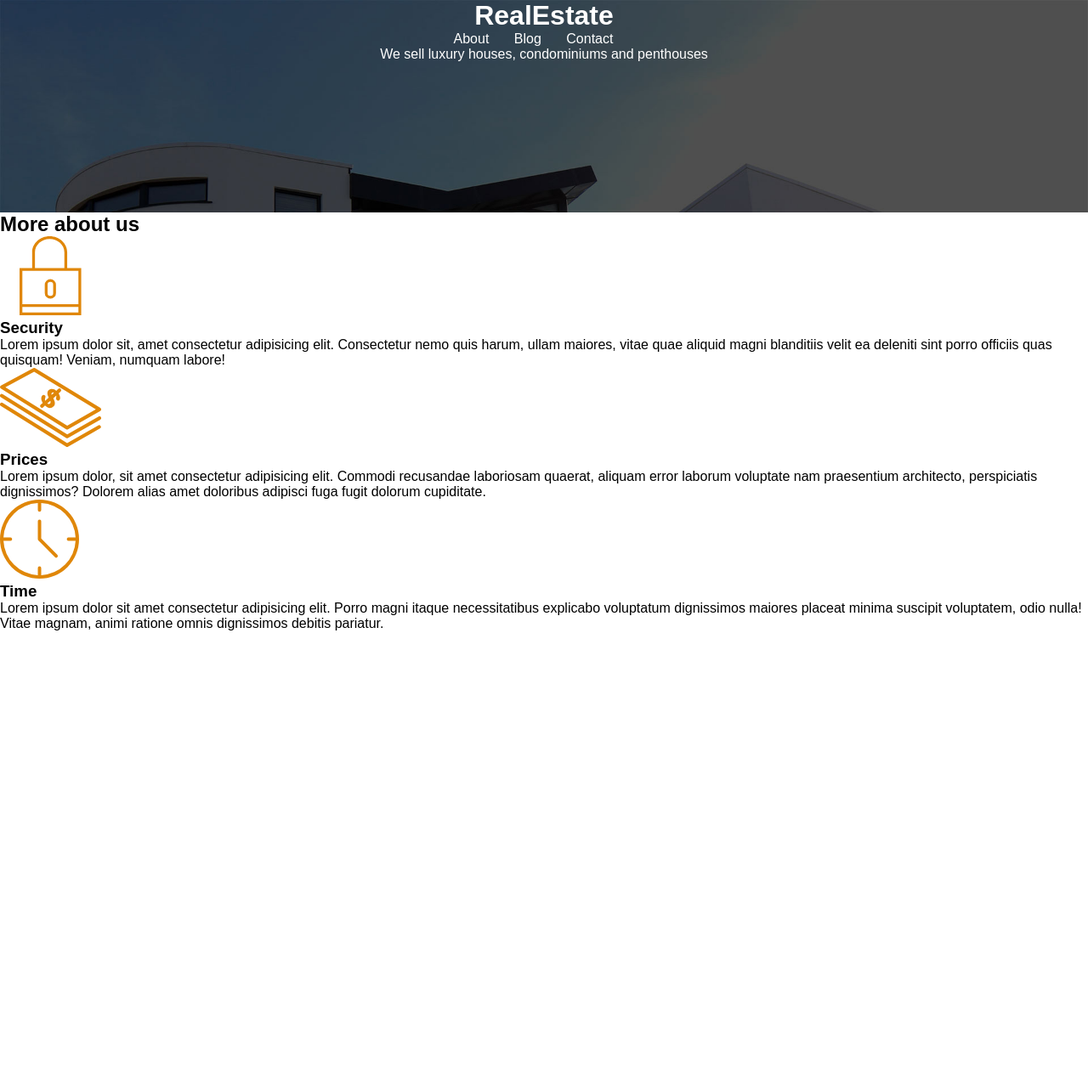
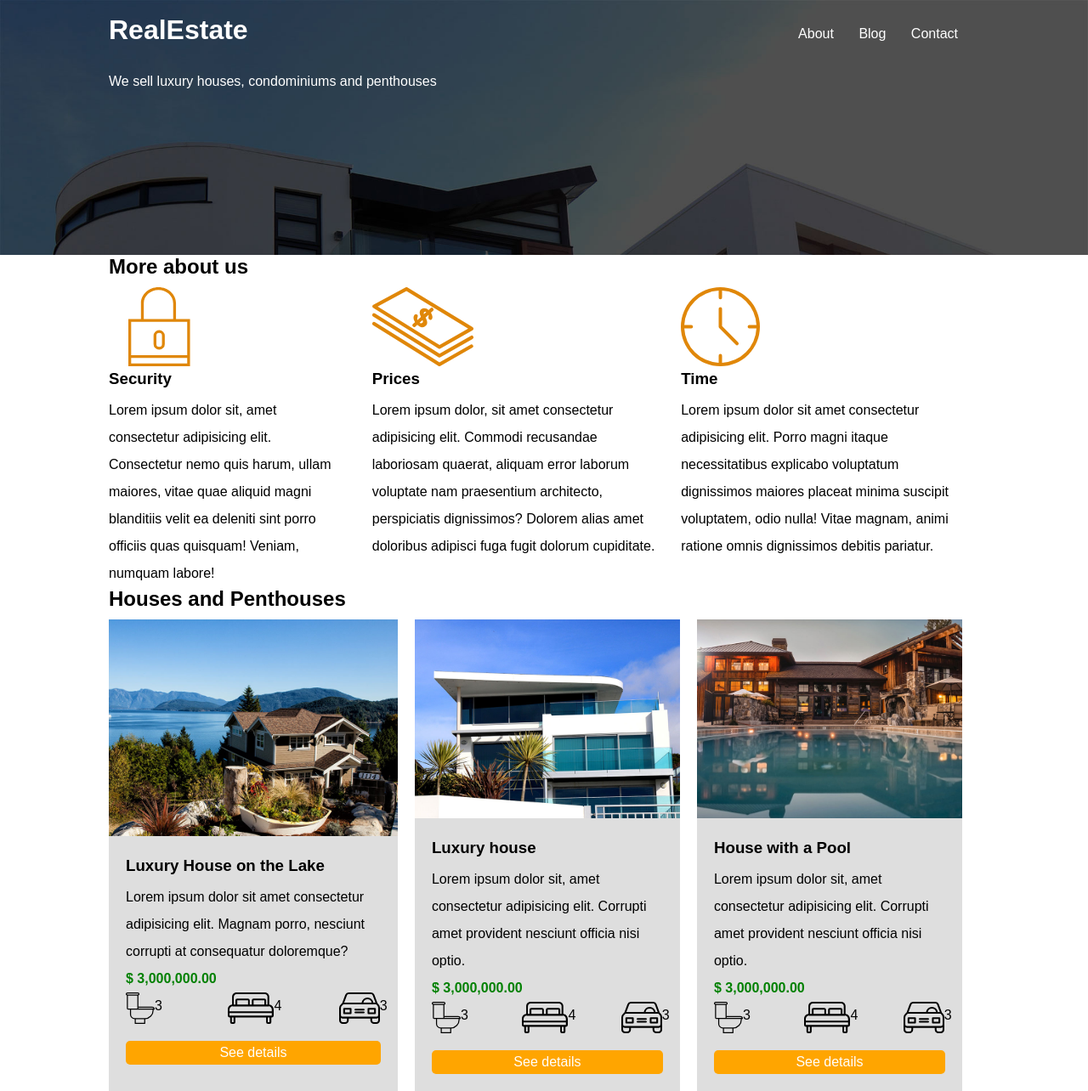
Before and after one commit to youngzsbg/realestate, a plain HTML site: page index.html in a window 1280 px wide. Shown: the whole page at 85% size. Before the commit the page ends 800 px from the top, so only its background shows below. Drawn offline with Linux system fonts and the light colour scheme.

Commit message:
houses and penthouses

```diff
--- a/index.html
+++ b/index.html
@@ -3,15 +3,14 @@
 <head>
     <meta charset="UTF-8">
     <meta name="viewport" content="width=device-width, initial-scale=1.0">
-
-    <title>Document</title><link rel="stylesheet" href="./mystyle.css">
+    <link rel="stylesheet" href="./mystyle.css">
+    <title>Document</title>
 </head>
 <body>
     <header class="site-header">
-    <div class="nav-menu-bar">
-        <h1>
-            RealEstate
-        </h1>
+        <div class="container">
+            <div class="bar-menu">
+                <h1>RealEstate</h1>
                 <nav class="menu">
                     <a href="#">About</a>
                     <a href="#">Blog</a>
@@ -21,32 +20,109 @@
             <p>
             We sell luxury houses, condominiums and penthouses
             </p>
-
+        </div>
     </header>
-    <main>
+    <main class="container">
         <h2>More about us</h2>
-        <div>
+         <div class="about-container">
+            <div class="about-item">
                 <img src="/img/icon1.svg" alt="">
                 <h3>Security</h3>
                 <p>
                 Lorem ipsum dolor sit, amet consectetur adipisicing elit. Consectetur nemo quis harum, ullam maiores, vitae quae aliquid magni blanditiis velit ea deleniti sint porro officiis quas quisquam! Veniam, numquam labore!
                 </p>
             </div>
-        <div>
+            <div class="about-item">
                 <img src="./img/icon2.svg" alt="">
                 <h3>Prices</h3>
                 <p>
                 Lorem ipsum dolor, sit amet consectetur adipisicing elit. Commodi recusandae laboriosam quaerat, aliquam error laborum voluptate nam praesentium architecto, perspiciatis dignissimos? Dolorem alias amet doloribus adipisci fuga fugit dolorum cupiditate.
                 </p>
             </div>
-        <div>
+            <div class="about-item">
                 <img src="./img/icon3.svg" alt="">
                 <h3>Time</h3>
                 <p>
                 Lorem ipsum dolor sit amet consectetur adipisicing elit. Porro magni itaque necessitatibus explicabo voluptatum dignissimos maiores placeat minima suscipit voluptatem, odio nulla! Vitae magnam, animi ratione omnis dignissimos debitis pariatur.
                 </p>
             </div>
-
+        </div>
+        <section>
+            <h2>Houses and Penthouses</h2>
+            <div class="houses-container">
+                <div class="houses-item">
+                    <img src="/img/announcement1.jpg" alt="">
+                    <div class="houses-item-text">
+                        <h3>Luxury House on the Lake</h3>
+                        <p>
+                        Lorem ipsum dolor sit amet consectetur adipisicing elit. Magnam porro, nesciunt corrupti at consequatur doloremque?
+                        </p>
+                        <p class="price">$ 3,000,000.00</p>
+                        <ul class="icons-list">
+                            <li class="icon-container">
+                                <img src="/img/icon_wc.svg" alt="">
+                                <p>3</p>
+                            </li>
+                            <li class="icon-container">
+                                <img src="/img/icon_room.svg" alt="">
+                                <p>4</p>
+                            </li>
+                            <li class="icon-container">
+                                <img src="/img/icon_parking.svg" alt="">
+                                <p>3</p>
+                            </li>
+                        </ul>
+                        <a class="btn" href="#">See details</a>
+                    </div>
+                </div>
+                <div class="houses-item">
+                    <img src="./img/announcement2.jpg" alt="">
+                    <div class="houses-item-text">
+                        <h3>Luxury house</h3>
+                        <p>Lorem ipsum dolor sit, amet consectetur adipisicing elit. Corrupti amet provident nesciunt officia nisi optio.</p>
+                        <p class="price">$ 3,000,000.00</p>
+                        <ul class="icons-list">
+                            <li class="icon-container">
+                                <img src="/img/icon_wc.svg" alt="">
+                                <p>3</p>
+                            </li>
+                            <li class="icon-container">
+                                <img src="./img/icon_room.svg" alt="">
+                                <p>4</p>
+                            </li>
+                            <li class="icon-container">
+                                <img src="./img/icon_parking.svg" alt="">
+                                <p>3</p>
+                            </li>
+                        </ul>
+                        <a href="#" class="btn">See details</a>
+                    </div>
+                </div>
+                <div class="houses-item">
+                    <img src="./img/announcement3.jpg" alt="">
+                    <div class="houses-item-text">
+                        <h3>House with a Pool</h3>
+                        <p>Lorem ipsum dolor sit, amet consectetur adipisicing elit. Corrupti amet provident nesciunt officia nisi optio.</p>
+                        <p class="price">$ 3,000,000.00</p>
+                        <ul class="icons-list">
+                            <li class="icon-container">
+                                <img src="/img/icon_wc.svg" alt="">
+                                <p>3</p>
+                            </li>
+                            <li class="icon-container">
+                                <img src="./img/icon_room.svg" alt="">
+                                <p>4</p>
+                            </li>
+                            <li class="icon-container">
+                                <img src="./img/icon_parking.svg" alt="">
+                                <p>3</p>
+                            </li>
+                        </ul>
+                        <a href="#" class="btn">See details</a>
+                    </div>
+                </div>
+            </div>
+        </section>
     </main>
 
 </body>
--- a/mystyle.css
+++ b/mystyle.css
@@ -7,25 +7,89 @@
 body{
     font-family: Arial, Helvetica, sans-serif;
 }
+p{
+    line-height: 2;
+}
+h1,h2,h3{
+    margin-bottom: 10px;
+}
+a{
+    text-decoration: none;
+}
+img{
+    max-width: 100%;
+}
+
+/*utilities*/
+.container{
+    width: 80%;
+    margin:0 auto;
+}
+.btn{
+    color:white;
+    display:block;
+    text-align: center;
+    background-color:orange;
+    padding: 5px;
+    margin-top: 20px;
+    border-radius: 5px;
+}
+
 /*header*/
-
 .site-header{
     background-image: url(/img/header.jpg);
     background-size: cover;
-    height: 250px;
-    text-align: center;
+    height: 300px;
+    color: white;
+}
+.site-header a{
     color: white;
 }
 
 /*menu-nav*/
+.bar-menu{
+    display: flex;
+    justify-content: space-between;
+    height: 80px;
+    align-items: center;
+}
 
-.nav-menu-bar{
+.menu a{
+    margin-right: 25px;
+    }
+
+/*about*/
+.about-container{
+    display: flex;
+    justify-content: space-between;
+}
+.about-item{
+    margin-right:30px ;
+}
+
+/*houses*/
+.houses-item{
+    background-color: #dedede;
+    margin-right: 20px;
 
 }
-.menu a{
-    text-decoration: none;
-    color: white;
-    display: inline;
-    margin-right: 25px;
+.houses-item-text{
+    padding: 20px;
+}
+.price{
+    color: green;
+    font-weight: bold;
+}
+.icon-container{
+    display: flex;
+}
+.icon-container img{
 
 }
+.icons-list{
+    display: flex;
+    justify-content: space-between;
+}
+.houses-container{
+    display: flex;
+}
```
Lines whose indentation alone changed are shown as unchanged.
